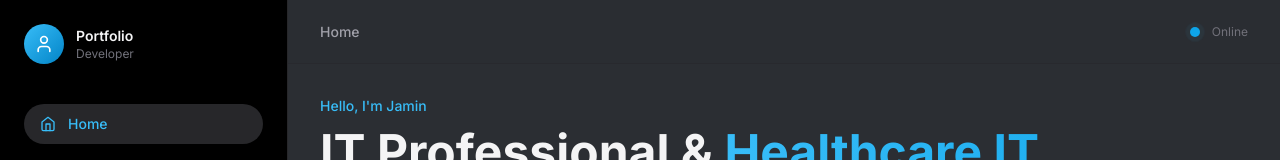
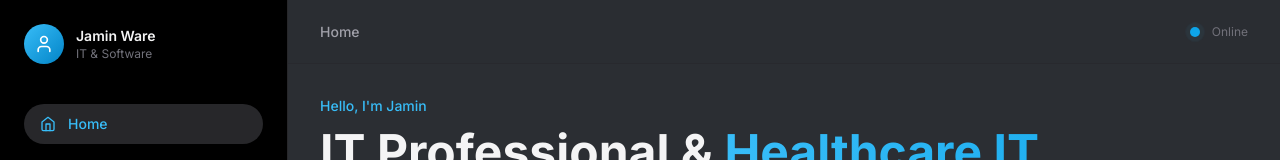
Before and after one commit to JaminWare/jaminware.github.io, a React (Vite) app: page / in a window 1280 px wide. Shown: the top 160 px of the page. Built offline with nearby package versions, Linux system fonts and the light colour scheme.

Commit message:
Updated App.tsx

```diff
--- a/src/App.tsx
+++ b/src/App.tsx
@@ -33,8 +33,8 @@ export default function App() {
             <User className="w-5 h-5 text-white" />
           </div>
           <div>
-            <h1 className="text-sm font-semibold text-zinc-100">Portfolio</h1>
-            <p className="text-xs text-zinc-500">Developer</p>
+            <h1 className="text-sm font-semibold text-zinc-100">Jamin Ware</h1>
+            <p className="text-xs text-zinc-500">IT & Software</p>
           </div>
         </div>
 
@@ -78,7 +78,7 @@ export default function App() {
             <div className="w-8 h-8 rounded-full bg-gradient-to-br from-sky-400 to-sky-600 flex items-center justify-center">
               <User className="w-4 h-4 text-white" />
             </div>
-            <span className="text-sm font-semibold text-zinc-100">Portfolio</span>
+            <span className="text-sm font-semibold text-zinc-100">Jamin Ware</span>
           </div>
           <h2 className="hidden md:block text-sm font-medium text-zinc-400">
             {navItems.find((item) => item.to === location.pathname)?.label ?? 'Home'}
```
